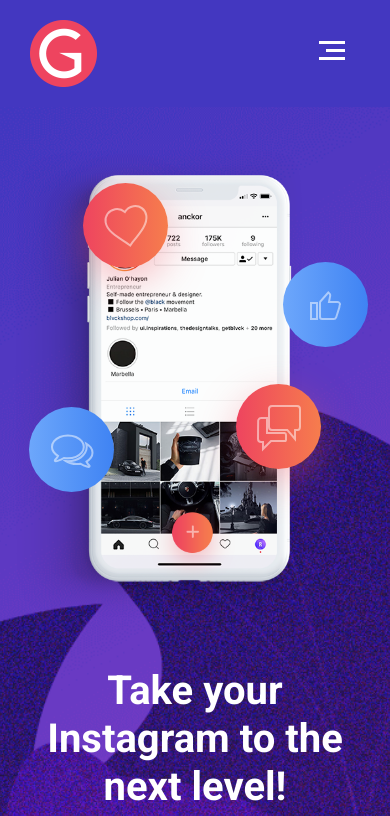
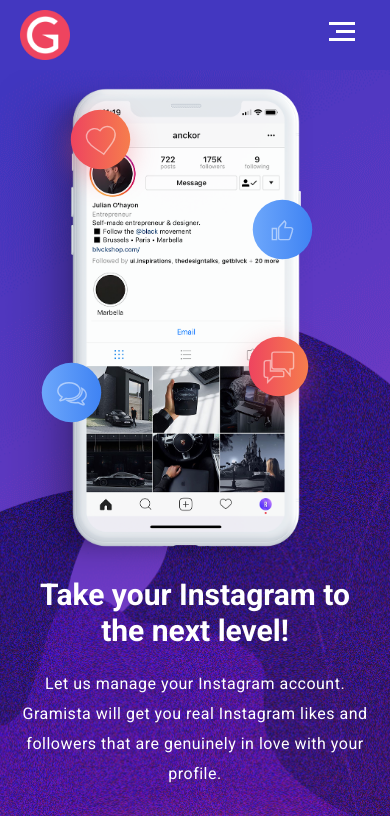
Before and after one commit to kausarpial/grmsta-updated, a plain HTML site: page index.html in a window 390 px wide. Shown: the top 816 px of the page. Drawn offline with Linux system fonts and the light colour scheme; files whose address does not match are found by name.

Commit message:
Update After Revision 2

```diff
--- a/css/style.css
+++ b/css/style.css
@@ -72,6 +72,15 @@ h6, .h6 {
   position: relative;
   z-index: 1;
   box-shadow: 0px 13px 40px 0px rgba(238, 85, 101, 0.38);
+  transition: .3s ease;
+  -webkit-transform-origin: center;
+          transform-origin: center;
+}
+
+.btn-primary:hover {
+  box-shadow: 0px 15px 30px 0px rgba(238, 85, 101, 0.48);
+  -webkit-transform: scale(1.03);
+          transform: scale(1.03);
 }
 
 .btn-sm {
@@ -223,6 +232,12 @@ body {
 @media (max-width: 1200px) {
   .main-nav {
     padding: 15px 30px;
+  }
+}
+
+@media (max-width: 575px) {
+  .main-nav {
+    padding: 5px 20px;
   }
 }
 
@@ -296,6 +311,12 @@ body {
   text-align: center;
 }
 
+@media (max-width: 575px) {
+  .main-nav .navbar-brand img {
+    width: 50px;
+  }
+}
+
 .main-nav .account-list {
   margin-left: 85px;
   display: flex;
@@ -387,6 +408,12 @@ body {
   background-position: bottom center;
 }
 
+@media (max-width: 991px) {
+  .banner {
+    padding: 100px 0;
+  }
+}
+
 @media (min-width: 2000px) {
   .banner {
     padding: 200px 0 230px;
@@ -408,6 +435,13 @@ body {
 @media (max-width: 575px) {
   .banner-text h1 {
     font-size: 40px;
+  }
+}
+
+@media (max-width: 400px) {
+  .banner-text h1 {
+    font-size: 30px;
+    margin-top: -10px;
   }
 }
 
@@ -434,12 +468,7 @@ body {
 @media (max-width: 991px) {
   .banner-text {
     text-align: center;
-  }
-}
-
-@media (max-width: 575px) {
-  .banner-text {
-    margin-top: 50px;
+    margin-top: 0;
   }
 }
 
@@ -447,13 +476,24 @@ body {
   position: relative;
 }
 
-.banner-image .image img {
-  width: 100%;
-}
-
 @media (max-width: 991px) {
   .banner-image .image {
-    width: 80%;
+    width: 90%;
+    margin-left: -50px;
+    margin-top: -30px;
+  }
+}
+
+@media (max-width: 575px) {
+  .banner-image .image {
+    margin-left: -35px;
+  }
+}
+
+@media (max-width: 400px) {
+  .banner-image .image {
+    margin-top: -40px;
+    margin-left: -25px;
   }
 }
 
@@ -464,6 +504,20 @@ body {
   border-radius: 50%;
   text-align: center;
   line-height: 85px;
+  transition: 0s ease !important;
+}
+
+@media (max-width: 991px) {
+  .banner-image .icon {
+    transition: .5s ease !important;
+  }
+}
+
+@media (max-width: 400px) {
+  .banner-image .icon {
+    -webkit-transform: scale(0.7);
+            transform: scale(0.7);
+  }
 }
 
 .banner-image .love {
@@ -473,6 +527,12 @@ body {
   left: 19% !important;
 }
 
+@media (max-width: 991px) {
+  .banner-image .love {
+    left: 12% !important;
+  }
+}
+
 .banner-image .hand {
   background-image: linear-gradient(90deg, #6da7fb 0%, #3f83f3 100%);
   top: 24% !important;
@@ -494,7 +554,7 @@ body {
 
 @media (max-width: 991px) {
   .banner-image .hand {
-    right: 2% !important;
+    right: 14% !important;
   }
 }
 
@@ -616,6 +676,7 @@ body {
 @media (max-width: 575px) {
   .cta {
     padding-top: 0;
+    overflow-x: hidden;
   }
 }
 
@@ -665,8 +726,8 @@ body {
 }
 
 @media (max-width: 575px) {
-  .cta-image {
-    overflow-x: hidden;
+  .cta-image img {
+    margin-left: -35px;
   }
 }
 
@@ -763,6 +824,9 @@ body {
 @media (max-width: 575px) {
   .steps-content {
     width: 100%;
+    background: transparent;
+    box-shadow: none;
+    padding: 0;
   }
 }
 
@@ -960,6 +1024,13 @@ body {
 .audience-logo .icon {
   position: absolute;
   border-radius: 50%;
+  transition: 0s ease !important;
+}
+
+@media (max-width: 991px) {
+  .audience-logo .icon {
+    transition: .5s ease !important;
+  }
 }
 
 .audience-logo .icon.hand {
--- a/index.html
+++ b/index.html
@@ -94,18 +94,18 @@
             <div class="col-lg-5 ml-auto text-lg-right text-center order-1 order-lg-2">
                 <div class="banner-image" id="icons">
                     <div class="image layer" data-depth="0.10">
-                        <img src="images/banner-phone.png" alt="banner-phone">
+                        <img src="images/cta-iphone-2x.png" class="img-fluid" alt="banner-phone">
                     </div>
-                    <div class="icon love layer" data-depth="0.30" data-aos="mobile-animLeft" data-aos-duration="200">
+                    <div class="icon love layer" data-depth="0.30" data-aos="mobile-animLeft">
                         <img src="images/icons/love.svg" alt="love-icon">
                     </div>
-                    <div class="icon hand layer" data-depth="0.20" data-aos="mobile-animRight" data-aos-duration="200">
+                    <div class="icon hand layer" data-depth="0.20" data-aos="mobile-animRight">
                         <img src="images/icons/hand.svg" alt="hand-icon">
                     </div>
-                    <div class="icon chat layer" data-depth="0.30" data-aos="mobile-animLeft" data-aos-duration="200">
+                    <div class="icon chat layer" data-depth="0.30" data-aos="mobile-animLeft">
                         <img src="images/icons/chat.svg" alt="chat-icon">
                     </div>
-                    <div class="icon message layer" data-depth="0.20" data-aos="mobile-animRight" data-aos-duration="200">
+                    <div class="icon message layer" data-depth="0.20" data-aos="mobile-animRight">
                         <img src="images/icons/message.svg" alt="chat-icon">
                     </div>
                 </div>
@@ -179,7 +179,7 @@
         <div class="row align-items-center">
             <div class="col-lg-6 cta-col">
                 <div class="cta-image">
-                    <img src="images/cta-iphone.png" alt="cta-image">
+                    <img src="images/cta-iphone-2x.png" class="img-fluid" alt="cta-image">
                     <div class="background">
                         <img src="images/backgrounds/cta-bg.png" alt="cta-bg">
                     </div>
@@ -278,16 +278,16 @@
                     <div class="logo layer">
                         <img src="images/audience-logo.png" alt="audience-logo">
                     </div>
-                    <div class="icon layer hand" data-depth="0.20" data-aos="mobile-animRight" data-aos-duration="200">
+                    <div class="icon layer hand" data-depth="0.20" data-aos="mobile-animRight">
                         <img src="images/icons/hand.svg" alt="hand-icon">
                     </div>
-                    <div class="icon layer eye" data-depth="0.20" data-aos="mobile-animLeft" data-aos-duration="200">
+                    <div class="icon layer eye" data-depth="0.20" data-aos="mobile-animLeft">
                         <img src="images/icons/eye.svg" alt="eye-icon">
                     </div>
-                    <div class="icon layer love-left" data-depth="0.30" data-aos="mobile-animLeft" data-aos-duration="200">
+                    <div class="icon layer love-left" data-depth="0.30" data-aos="mobile-animLeft">
                         <img src="images/icons/love.svg" alt="love-icon">
                     </div>
-                    <div class="icon layer plus" data-depth="0.20" data-aos="mobile-animRight" data-aos-duration="200">
+                    <div class="icon layer plus" data-depth="0.20" data-aos="mobile-animRight">
                         <img src="images/icons/plus.svg" alt="plus-icon">
                     </div>
                     <div class="icon layer love-right" data-depth="0.30">
```
Also changed, not shown: images/White Matte_1_2x.png (added), images/cta-iphone-2x.png (added), 1 other file.
